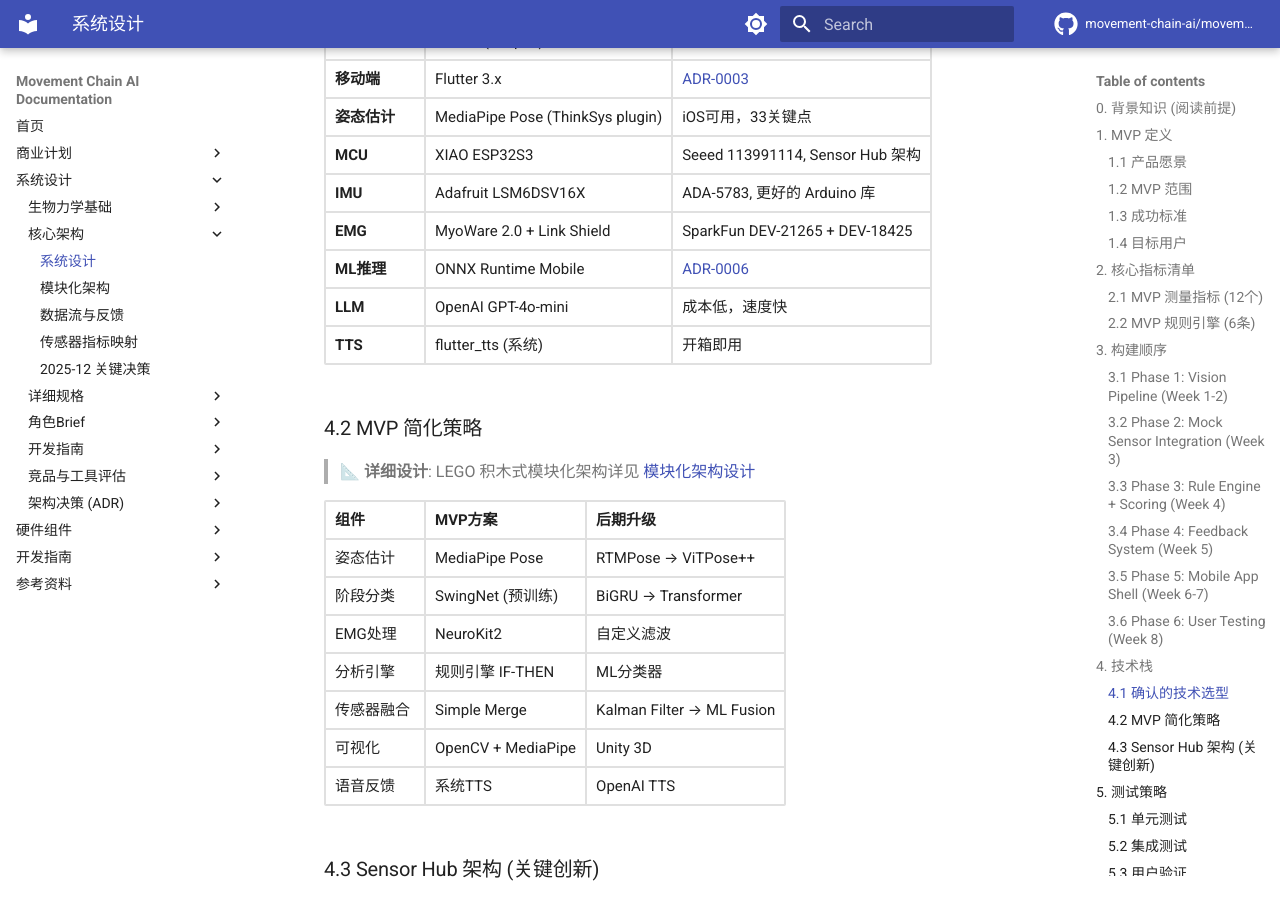
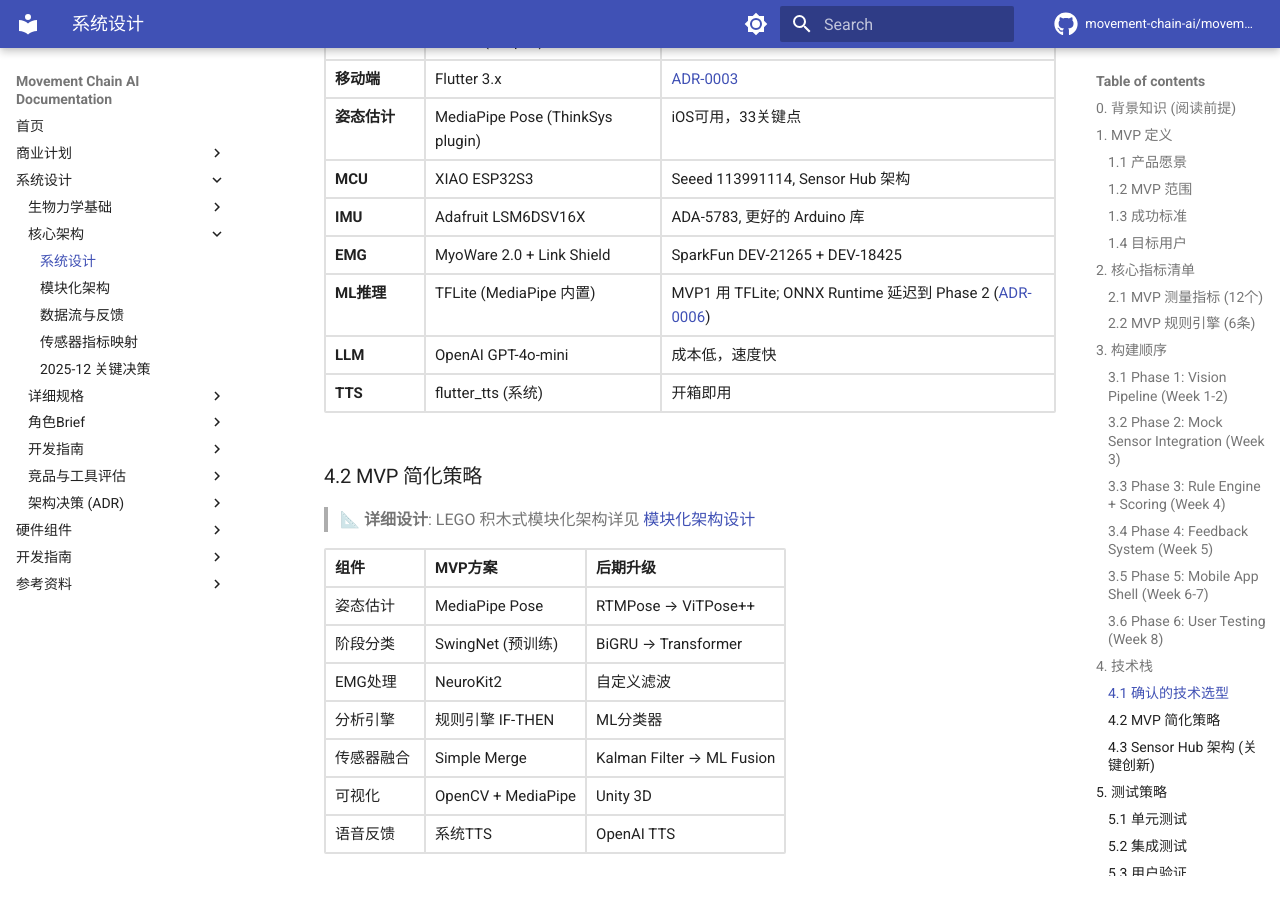
Before and after one commit to movement-chain-ai/movement-chain-docs, an MkDocs documentation site: the page built from docs/zh/design/architecture/system-design.md, in a window 1280 px wide and 900 px high, scrolled down 6816 px. Built offline with MkDocs 1.6.1 and Material for MkDocs 9.7.7, drawn with Linux system fonts in a browser that asks for light colours; comment, search, counter and statistics services are not loaded; the version menu is left out.

Commit message:
docs: 修正 ML 推理技术栈描述以匹配最新架构决策
将 system-design.md §4.1 中的 ML 推理从 "ONNX Runtime Mobile" 更正为
"TFLite (MediaPipe 内置)"，与 architecture-decisions-2025-12-23.md §1.2
的决策保持一致：MVP1 阶段 MediaPipe 自带 TFLite，ONNX Runtime 延迟到
Phase 2 引入。

```diff
--- a/docs/zh/design/architecture/system-design.md
+++ b/docs/zh/design/architecture/system-design.md
@@ -258,7 +258,7 @@ flowchart LR
 | **MCU** | XIAO ESP32S3 | Seeed 113991114, Sensor Hub 架构 |
 | **IMU** | Adafruit LSM6DSV16X | ADA-5783, 更好的 Arduino 库 |
 | **EMG** | MyoWare 2.0 + Link Shield | SparkFun DEV-21265 + DEV-18425 |
-| **ML推理** | ONNX Runtime Mobile | [ADR-0006](../decisions/0006-onnx-runtime-deployment.md) |
+| **ML推理** | TFLite (MediaPipe 内置) | MVP1 用 TFLite; ONNX Runtime 延迟到 Phase 2 ([ADR-0006](../decisions/0006-onnx-runtime-deployment.md)) |
 | **LLM** | OpenAI GPT-4o-mini | 成本低，速度快 |
 | **TTS** | flutter_tts (系统) | 开箱即用 |
 
```
